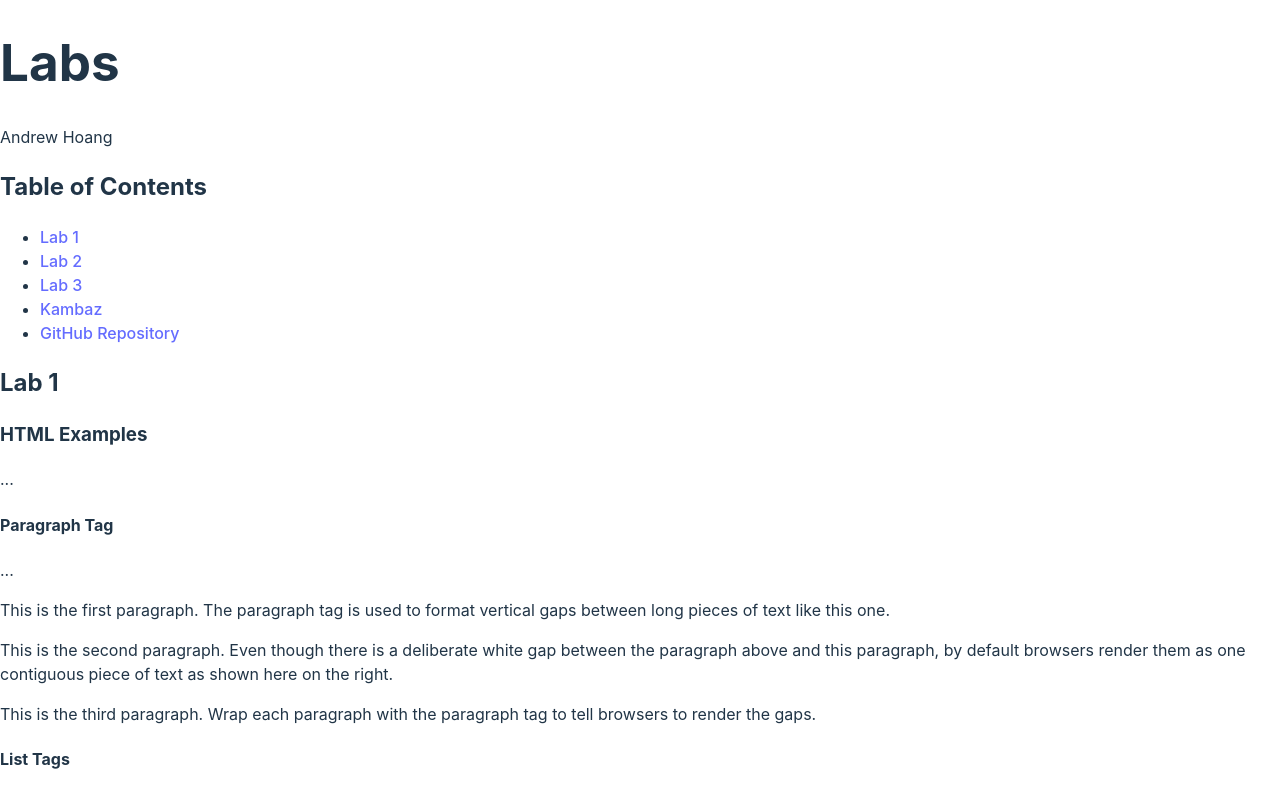
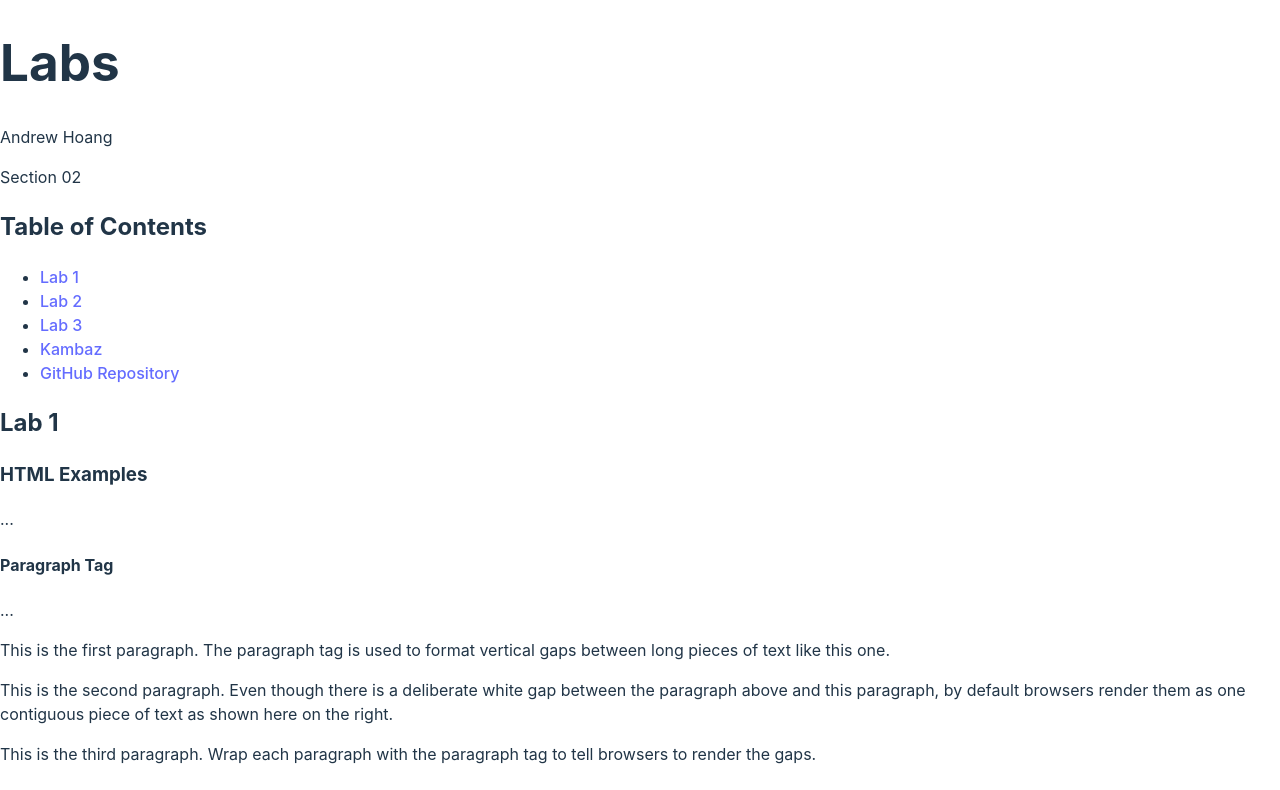
Before and after one commit to ahoang25/kambaz-react-web-app, a React (Vite) app: page /#/Labs/Lab1 in a window 1280 px wide. Shown: the top 790 px of the page. Built offline with nearby package versions, Linux system fonts and the light colour scheme.

Commit message:
made kambaz landing page + included name and section

```diff
--- a/src/App.tsx
+++ b/src/App.tsx
@@ -6,7 +6,7 @@ export default function App() {
   <HashRouter>
    <div>
     <Routes>
-    <Route path="/" element={<Navigate to="/Labs" />} />
+    <Route path="/" element={<Navigate to="Kambaz"/>}/>
      <Route path="/Labs/*" element={<Labs />} />
      <Route path="/Kambaz/*" element={<Kambaz />} />
     </Routes>
--- a/src/Labs/index.tsx
+++ b/src/Labs/index.tsx
@@ -9,6 +9,8 @@ export default function Labs() {
       <div>
         <h1>Labs</h1>
         <p>Andrew Hoang</p>
+        <p>Section 02</p>
+
         <TOC />
         <Routes>
           <Route path="/" element={<Navigate to="Lab1" />} />
```
